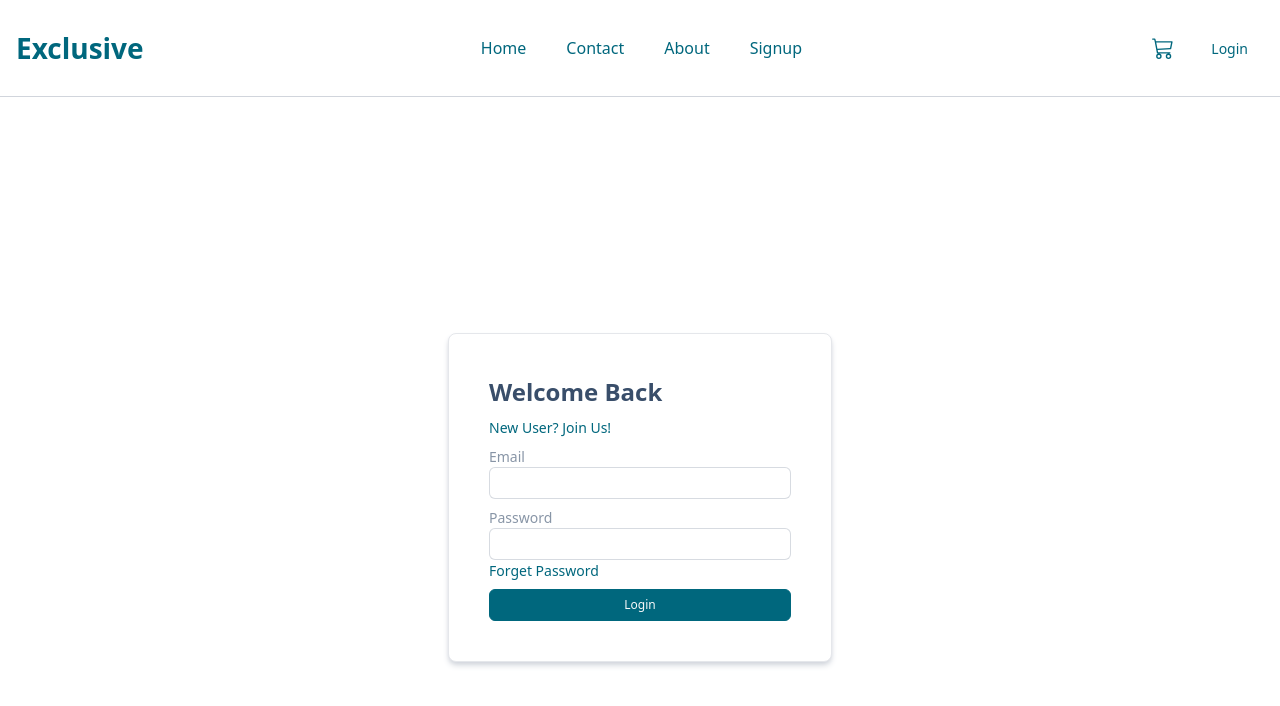
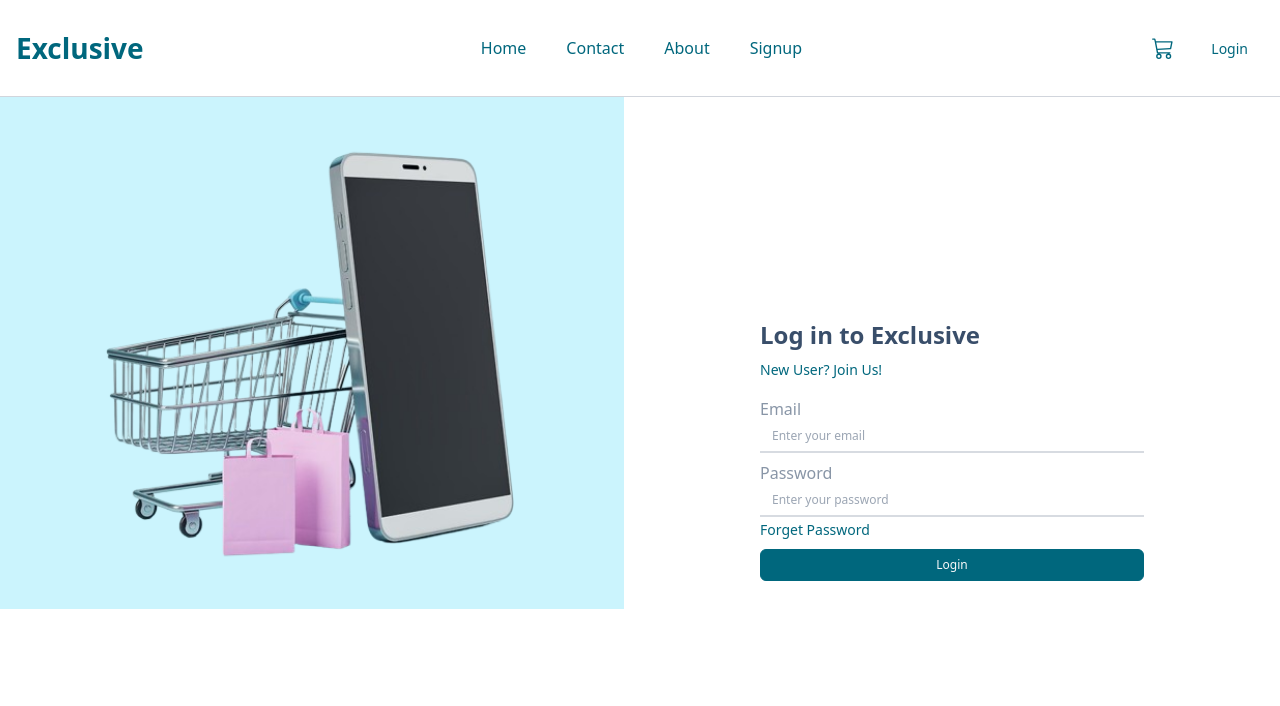
Before and after one commit to fizards12/e-commerce, a React (Vite) app in the folder frontend/: page /auth/login in a window 1280 px wide. Shown: the top 706 px of the page. Built offline with nearby package versions, Linux system fonts and the light colour scheme.

Commit message:
new updates

```diff
--- a/frontend/src/components/atoms/Field/Field.tsx
+++ b/frontend/src/components/atoms/Field/Field.tsx
@@ -11,6 +11,7 @@ interface Props
   as?: "input" | "select" | "textarea" | "checkbox" | "radio" | "button";
   size: "lg" | "md" | "sm";
   touched?: boolean;
+  fieldStyle?: "outlined" | "filled";
   classes?: {
     wrapperClass?: string;
     fieldClass?: string;
@@ -37,6 +38,7 @@ const Field: FC<Props & FieldConfig> = ({
   },
   name,
   as = "input",
+  fieldStyle = "outlined",
   error,
   touched,
   label,
@@ -61,6 +63,7 @@ const Field: FC<Props & FieldConfig> = ({
           size,
           error: !!error && touched,
           touched: touched,
+          type: fieldStyle,
         })} ${classes.fieldClass || ""}`}
       />
       <ErrorMessage
--- a/frontend/src/components/atoms/Field/variants.ts
+++ b/frontend/src/components/atoms/Field/variants.ts
@@ -63,7 +63,7 @@ const touchedClasses = {
 export function inputVariants(type: "input" | "select" | "textarea" | "checkbox" | "radio" | "button") {
   const baseClass = baseClasses[type];
   return tv({
-    base: `${baseClass} ${type === "checkbox" || type === "radio" ? "" : "rounded-md"}`,
+    base: `${baseClass} !outline-none ${type === "checkbox" || type === "radio" ? "" : "rounded-md"}`,
     variants: {
       size: sizeClasses[type],
       error: {
@@ -74,11 +74,16 @@ export function inputVariants(type: "input" | "select" | "textarea" | "checkbox"
         true: touchedClasses[type],
         false: "",
       },
+      type: {
+        outlined: "",
+        filled: "border-0 focus:bg-base-200 border-b-2 rounded-none",
+      }
     },
     defaultVariants: {
       size: "md",
       error: false,
       touched: false,
+      type: "outlined",
     },
   });
 }
--- a/frontend/src/views/Root.tsx
+++ b/frontend/src/views/Root.tsx
@@ -3,7 +3,7 @@ import AuthenticatorGaurd from "../components/AuthenticatorGaurd"
 
 function Root() {
   return (
-    <div className="w-full min-h-screen">
+    <div className="w-full min-h-screen flex flex-col">
         <AuthenticatorGaurd/>
         <Outlet/>
     </div>
--- a/frontend/src/views/app/auth/Login.tsx
+++ b/frontend/src/views/app/auth/Login.tsx
@@ -29,18 +29,17 @@ function Login() {
   };
 
   return (
-    <div className="container flex items-center justify-center h-screen mx-auto">
-      <div className="card bg-white max-w-sm w-full shadow-md shadow-gray-300 rounded-lg border border-gray-200">
-        <div className="card-body">
-          <div className="card-title">
-            <h4>Welcome Back</h4>
-          </div>
+    <div className="flex items-center justify-center h-full">
+      <div className="max-w-sm w-full mx-auto">
+        <div className="mb-4">
+          <h4 className="mb-1">Log in to Exclusive</h4>
           <Link
             to="../register"
             className="link link-primary link-hover text-sm"
           >
             New User? Join Us!
           </Link>
+        </div>
         <div>
           <Formik
             initialValues={initialState}
@@ -53,7 +52,9 @@ function Login() {
                   <Field
                     name="email"
                     label="Email"
+                    placeholder="Enter your email"
                     type="email"
+                    fieldStyle="filled"
                     size="sm"
                     error={errors.email}
                     touched={touched.email}
@@ -62,6 +63,8 @@ function Login() {
                     name="password"
                     label="Password"
                     type="password"
+                    placeholder="Enter your password"
+                    fieldStyle="filled"
                     size="sm"
                     error={errors.password}
                     touched={touched.password}
@@ -97,7 +100,6 @@ function Login() {
         </div>
       </div>
     </div>
-    </div>
   );
 }
 
--- a/frontend/src/views/app/auth/Register.tsx
+++ b/frontend/src/views/app/auth/Register.tsx
@@ -47,19 +47,10 @@ function Register() {
   };
   const form = useRef<HTMLFormElement>(null);
   return (
-    <div className="container flex items-center justify-center min-h-screen mx-auto">
-      <div className="card w-full bg-white max-w-xl shadow-md shadow-gray-300 rounded-lg border border-gray-200">
-        <div className="card-body">
+    <div className="h-full flex items-center justify-center">
+      <div className="max-w-md w-full mx-auto">
         <div className="card-title">
-            <h3>Join Us</h3>
-          </div>
-          <div>
-            <Link
-              to="../Login"
-              className="link link-primary link-hover text-xs"
-            >
-              Already Have an account? Login
-            </Link>
+          <h3 className="text-black">Create an account</h3>
         </div>
         <div>
           <Formik
@@ -69,14 +60,16 @@ function Register() {
           >
             {({ errors, touched, isSubmitting }) => (
               <Form ref={form}>
-                  <div className="flex flex-col">
+                <div className="flex flex-col gap-2">
                   <div className="flex gap-2 *:flex-1">
                     <Field
                       name="name"
                       label="Name"
                       size="sm"
+                      placeholder="Enter your name"
                       error={errors.name}
                       touched={touched.name}
+                      fieldStyle="filled"
                     />
                     <Field
                       name="email"
@@ -84,6 +77,7 @@ function Register() {
                       size="sm"
                       error={errors.email}
                       touched={touched.email}
+                      fieldStyle="filled"
                     />
                   </div>
                   <div className="flex gap-2 *:flex-1">
@@ -94,6 +88,7 @@ function Register() {
                       size="sm"
                       error={errors.password}
                       touched={touched.password}
+                      fieldStyle="filled"
                     />
                     <Field
                       name="confirmPassword"
@@ -102,6 +97,7 @@ function Register() {
                       size="sm"
                       error={errors.confirmPassword}
                       touched={touched.confirmPassword}
+                      fieldStyle="filled"
                     />
                   </div>
                   <Field
@@ -110,6 +106,8 @@ function Register() {
                     size="sm"
                     error={errors.address}
                     touched={touched.address}
+                    fieldStyle="filled"
+                    classes={{fieldClass: "border-0 border-b-2 rounded-none"}}
                   />
                   <Field
                     name="phone"
@@ -117,6 +115,7 @@ function Register() {
                     size="sm"
                     error={errors.phone}
                     touched={touched.phone}
+                    fieldStyle="filled"
                   />
                   {roles.map((role) => (
                     <div key={role.id} className="flex gap-1">
@@ -154,6 +153,13 @@ function Register() {
             <div className="alert alert-success alert-sm text-sm">{actionData.message}</div>
           )}
         </div>
+        <div>
+          <Link
+            to="../Login"
+            className="link link-primary link-hover text-xs"
+          >
+            Already Have an account? Login
+          </Link>
         </div>
       </div>
     </div>
--- /dev/null
+++ b/frontend/src/views/app/auth/Root.tsx
@@ -0,0 +1,16 @@
+import { Outlet } from "react-router-dom"
+import authBanner from "../../../assets/images/auth_side.png"
+const Root = () => {
+    return (
+        <div className="flex w-full flex-1">
+            <div className="flex-1 h-[512px] bg-accent/25 max-md:hidden">
+                <img src={authBanner} alt={"cart and mobile image"} className="h-full w-full object-contain" />
+            </div>
+            <div className="flex-1 p-4">
+                <Outlet />
+            </div>
+        </div>
+    )
+}
+
+export default Root
--- a/frontend/src/views/app/auth/routes.tsx
+++ b/frontend/src/views/app/auth/routes.tsx
@@ -4,11 +4,13 @@ import ProtectedRoute from "../../../router/ProtectedRoute";
 import { loginAction, registerAction, registerLoader } from "./actionsAndLoader";
 import AuthRoute from "../../../router/AuthRoute";
 import LazyComponent from "../../../components/atoms/HOC/lazyComponent";
+import Root from "./Root";
 const Login = LazyComponent(() => import("./Login"));
 const Register = LazyComponent(() => import("./Register"));
 const ForgetPassword = LazyComponent(() => import("./ForgetPassword"));
 export const authRoutes : RouteObject = {
     path: "auth",
+    element: <AuthRoute element={<Root />} />,
     children: [
       {
         path: "login",
--- a/frontend/src/views/app/layout/Root.tsx
+++ b/frontend/src/views/app/layout/Root.tsx
@@ -6,7 +6,7 @@ import ErrorElement from "../../dashboard/layout/ErrorElement";
 const Root = () => {
   return (
     <ErrorBoundary FallbackComponent={ErrorElement}>
-      <div>
+      <div className="flex-1 flex flex-col w-full">
         <Header />
         <Outlet />
       </div>
```
Also changed, not shown: frontend/src/assets/images/auth_side.png. Lines whose indentation alone changed are shown as unchanged.
